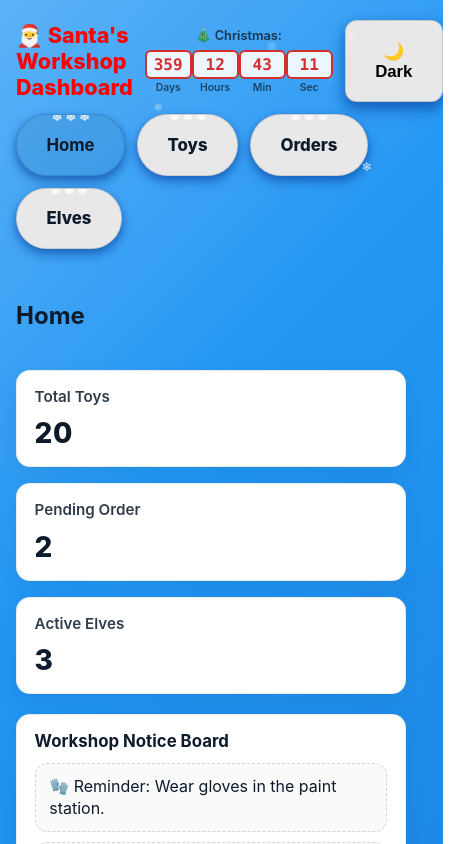
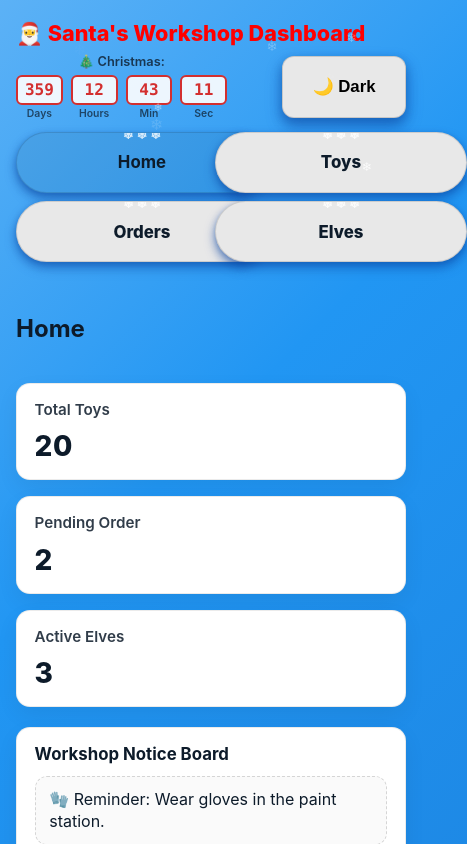
Before and after one commit to SvetlinGG/Santa-s_Workshop_Dashboard, a React (Vite) app: page / in a window 390 px wide. Shown: the top 844 px of the page, 467 px wide, since content can reach past the window. Built offline with nearby package versions, Linux system fonts and the light colour scheme.

Commit message:
header and navigation

```diff
--- a/src/styles/responsive.css
+++ b/src/styles/responsive.css
@@ -34,6 +34,41 @@
     font-size: 1.75rem;
     }
 }
+
+/* Header and Navigation */
+@media (max-width: 900px) {
+    .header-row {
+    display: flex;
+    flex-direction: column;
+      align-items: stretch;
+      gap: 0.5rem;
+    }
+
+    .header-actions {
+      display: flex;
+      justify-content: space-between;
+      width: 100%;
+    }
+
+    .nav {
+      display: flex;
+      flex-wrap: wrap;
+      gap: 0.5rem;
+    }
+  }
+
+  @media (max-width: 499px) {
+    .nav {
+      display: grid;
+      grid-template-columns: 1fr 1fr;
+      gap: 0.5rem;
+    }
+
+    .nav a {
+      width: 100%;
+      text-align: center;
+    }
+  }
 
 
 
```
